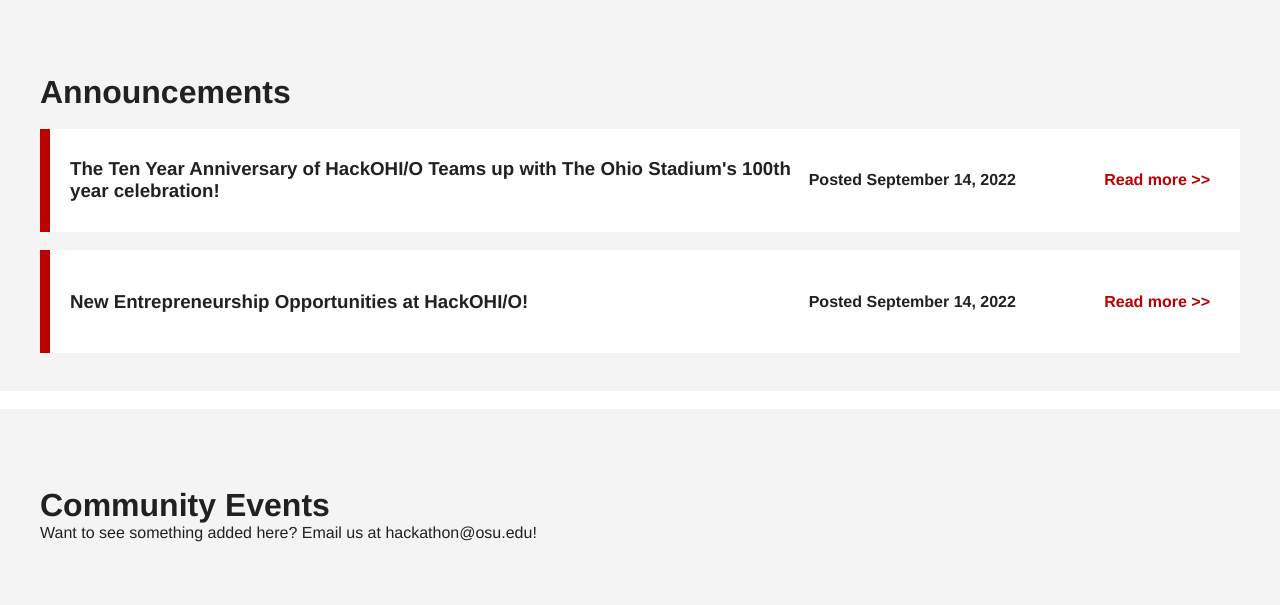
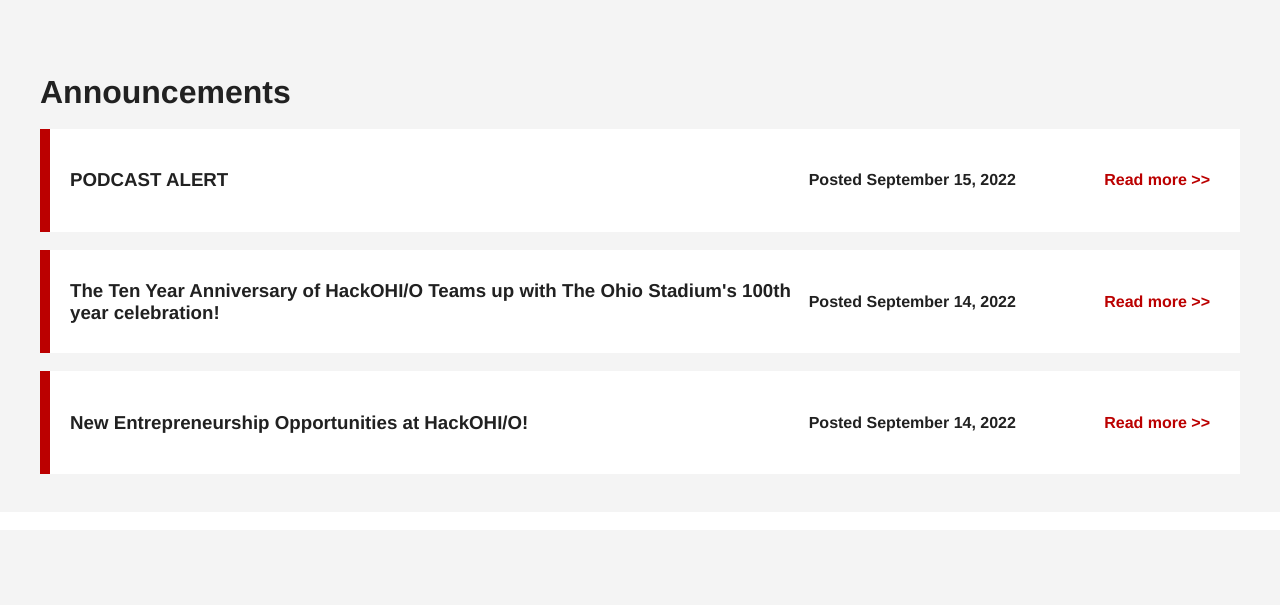
Before and after one commit to hackohio/ohio-home, a plain HTML site: page index.html in a window 1280 px wide. Shown: the part 783-1388 px from the top of the page. Drawn offline with nearby package versions, Linux system fonts and the light colour scheme; a web font is replaced by a local one.

Commit message:
Add podcast announcement

```diff
--- a/index.html
+++ b/index.html
@@ -104,6 +104,23 @@
                     <h1 style="margin-bottom: 0%">Announcements</h1>
                 </div>
                 <br/>
+                <div class="announcement">
+                    <div class="red-bar"></div>
+                    <div class="announcement-header">
+                        <h3 class="name">
+                            PODCAST ALERT
+                        </h3>
+                        <h4 class="date">Posted <time datretime="2022-09-15">September 15, 2022</time></h4>
+                        <h4><button class="announcement-expand">
+                            Read more &gt;&gt;</a></h4>
+                    </div>
+                    <div class="announcement-body">
+                        <p>Dean Ayanna Howard chats with OHI/O Program Coordinator Cal King and Student Co-Lead Adit Anup about Ohio State's Signature Hackathon, HackOHI/O. The OHI/O program is dedicated to fostering tech culture at The Ohio State University.</p>
+                        <p>HackOHI/O is a free, 24-hour hackathon that attracts over 800 participants for a full weekend of coding, learning, networking and innovation. With the support of professionals and fellow students teams compete for big prizes and entrepreneurial opportunities!</p>
+                        <p>This Podcast discusses how students benefit, how companies get involved and how much fun is had at the hackathon, happening October 8-9, 2022.</p>
+                    </div>
+                </div>
+                <br>
                 <div class="announcement">
                     <div class="red-bar"></div>
                     <div class="announcement-header">
```
